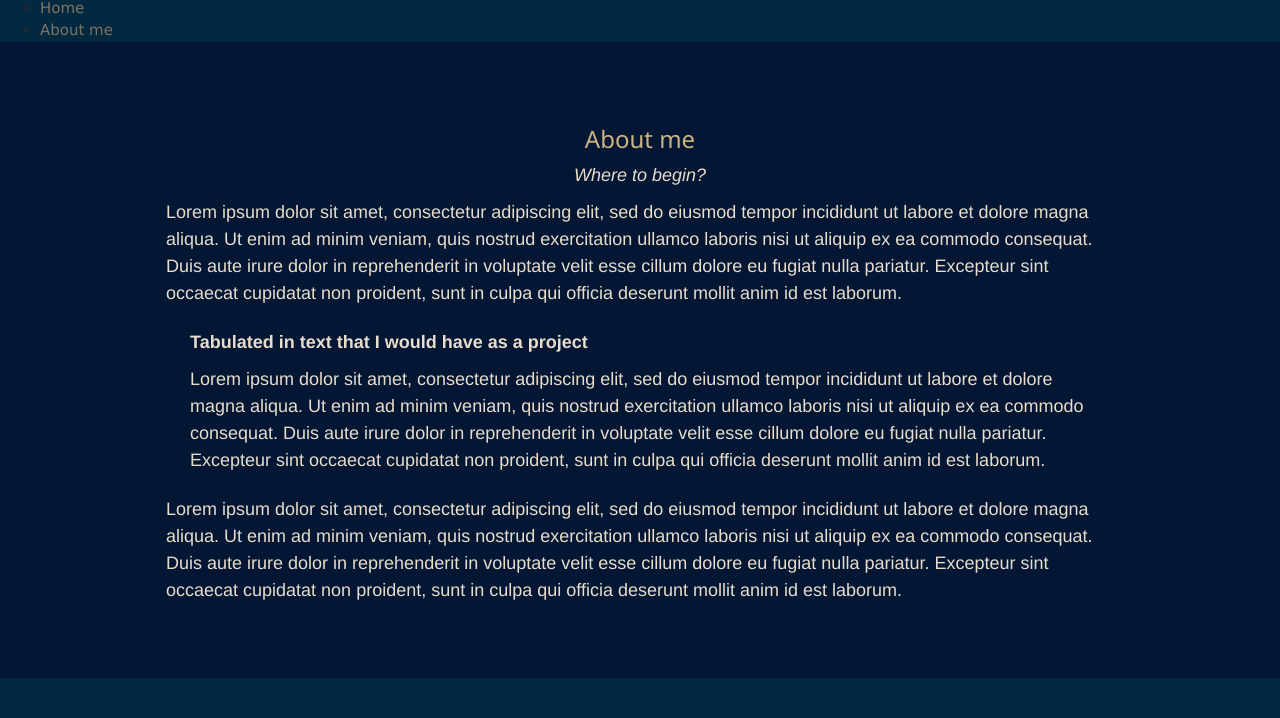
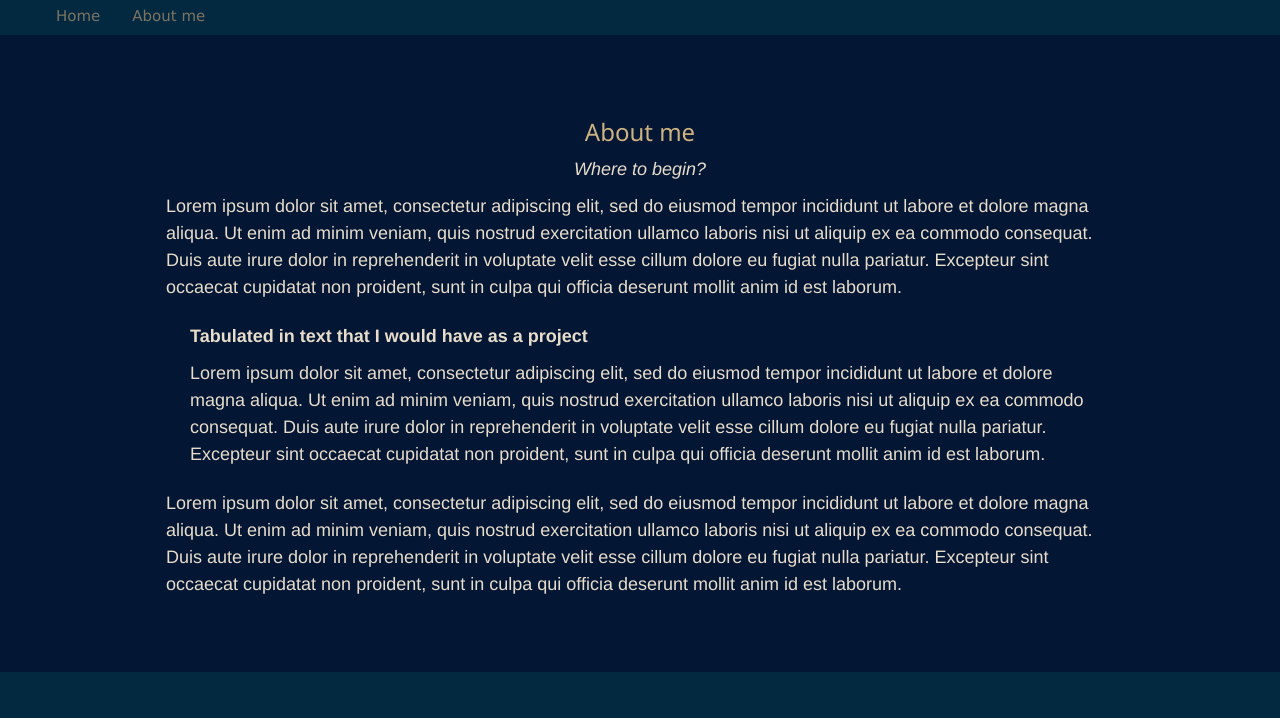
Before and after one commit to yeroc-sebrof/yeroc-sebrof.github.io, a plain HTML site: page about/index.html in a window 1280 px wide. Shown: the part 63-781 px from the top of the page. Drawn offline with nearby package versions, Linux system fonts and the light colour scheme.

Commit message:
Carrying over fixes from home page
Need to make this bar load in via a independent file

```diff
--- a/about/index.html
+++ b/about/index.html
@@ -15,16 +15,16 @@
 <link rel="shortcut icon" type="image/png" href="assets/ainsley.png"/>
 </head>
 
-<body onload="cookieCheck()">
+<body>
 <!-- Global Header  -->
 <div class="w3-container">
 	<h1> coreyforb.es </h1>
 </div>
 
 <!-- Crucial Navbar -->
-<ul class="w3-navbar  w3-opacity w3-hover-opacity-off">
-  <li><a href="/">Home</a></li>
-  <li><a href="/about/">About me</a></li>
+<ul class="w3-bar  w3-opacity w3-hover-opacity-off">
+  <li class="w3-bar-item"><a href="/">Home</a></li>
+  <li class="w3-bar-item"><a href="/about/">About me</a></li>
 </ul>
 
 <!--About Section-->
```
